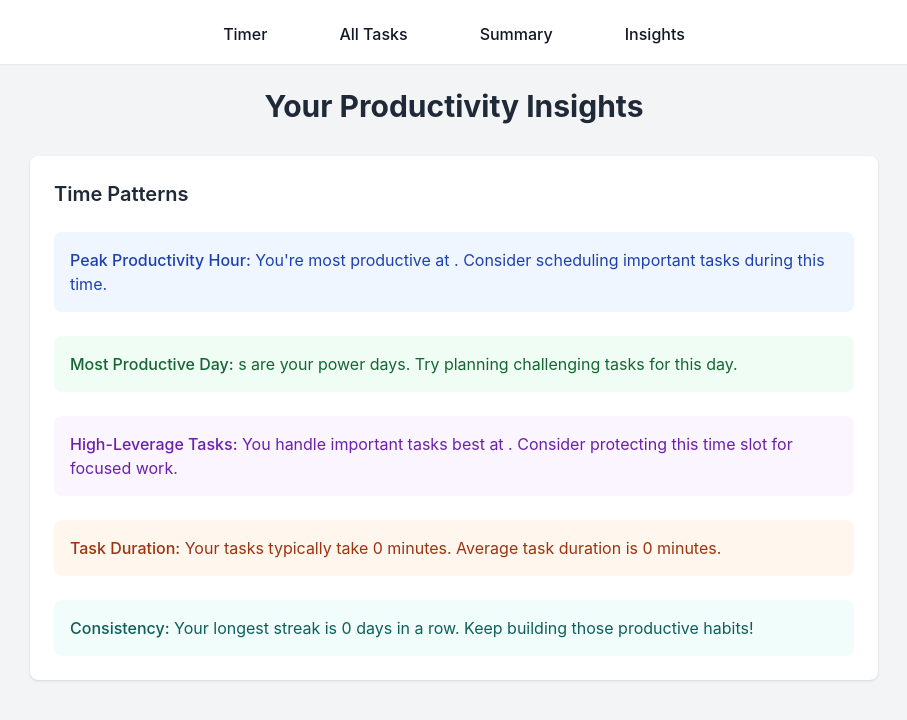
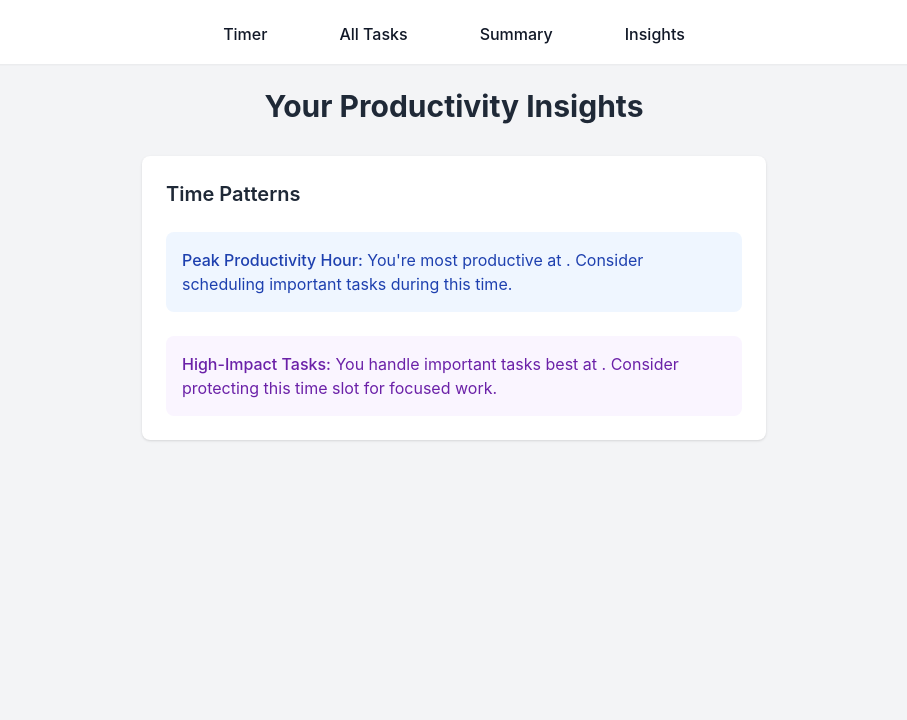
Before and after one commit to evelynso2024/TimeWell, a React (Create React App) app: page /insights in a window 1280 px wide. Shown: the top 720 px of the page, without its empty margins (186-1093 px from the left). Built offline with nearby package versions, Linux system fonts and the light colour scheme; the HTML template or start-up script is replaced by a standard one.

Commit message:
Update Insights.js

```diff
--- a/src/components/Insights.js
+++ b/src/components/Insights.js
@@ -3,11 +3,7 @@ import React, { useState, useEffect } from 'react';
 function Summary() {
   const [insights, setInsights] = useState({
     mostProductiveHour: '',
-    mostProductiveDay: '',
-    averageDuration: 0,
-    highLeverageTime: '',
-    longestStreak: 0,
-    commonTaskLength: 0
+    highLeverageTime: ''
   });
 
   useEffect(() => {
@@ -25,13 +21,6 @@ function Summary() {
       hourCounts[hour] = (hourCounts[hour] || 0) + 1;
     });
 
-    // Analyze days
-    const dayCounts = {};
-    allTasks.forEach(task => {
-      const day = new Date(task.timestamp).toLocaleDateString('en-US', { weekday: 'long' });
-      dayCounts[day] = (dayCounts[day] || 0) + 1;
-    });
-
     // Analyze high leverage tasks
     const highLeverageTasks = allTasks.filter(task => task.leverage === 'High');
     const highLeverageHours = {};
@@ -44,16 +33,9 @@ function Summary() {
       mostProductiveHour: formatHour(parseInt(Object.keys(hourCounts).reduce((a, b) =>
         hourCounts[a] > hourCounts[b] ? a : b
       ))),
-      mostProductiveDay: Object.keys(dayCounts).reduce((a, b) =>
-        dayCounts[a] > dayCounts[b] ? a : b
-      ),
-      averageDuration: Math.round(allTasks.reduce((acc, task) =>
-        acc + task.duration, 0) / allTasks.length / 60),
       highLeverageTime: highLeverageTasks.length > 0 ? formatHour(parseInt(Object.keys(highLeverageHours).reduce((a, b) =>
         highLeverageHours[a] > highLeverageHours[b] ? a : b
-      ))) : 'Not enough data',
-      longestStreak: calculateLongestStreak(allTasks),
-      commonTaskLength: findMostCommonDuration(allTasks)
+      ))) : 'Not enough data'
     });
   };
 
@@ -63,40 +45,8 @@ function Summary() {
     return `${hour12}${ampm}`;
   };
 
-  const calculateLongestStreak = (tasks) => {
-    // Calculate days in a row with completed tasks
-    const dates = [...new Set(tasks.map(task =>
-      new Date(task.timestamp).toLocaleDateString()
-    ))].sort();
-
-    let currentStreak = 1;
-    let maxStreak = 1;
-
-    for (let i = 1; i < dates.length; i++) {
-      const diff = (new Date(dates[i]) - new Date(dates[i-1])) / (1000 * 60 * 60 * 24);
-      if (diff === 1) {
-        currentStreak++;
-        maxStreak = Math.max(maxStreak, currentStreak);
-      } else {
-        currentStreak = 1;
-      }
-    }
-    return maxStreak;
-  };
-
-  const findMostCommonDuration = (tasks) => {
-    const durations = tasks.map(task => Math.round(task.duration / 60));
-    const counts = {};
-    durations.forEach(duration => {
-      counts[duration] = (counts[duration] || 0) + 1;
-    });
-    return parseInt(Object.keys(counts).reduce((a, b) =>
-      counts[a] > counts[b] ? a : b
-    ));
-  };
-
   return (
-    <div className="max-w-4xl mx-auto p-6">
+    <div className="max-w-2xl mx-auto p-6">
       <div className="text-center mb-8">
         <h1 className="text-3xl font-bold text-gray-800">Your Productivity Insights</h1>
       </div>
@@ -111,31 +61,10 @@ function Summary() {
             </p>
           </div>
 
-          <div className="bg-green-50 p-4 rounded-lg">
-            <p className="text-green-800">
-              <span className="font-medium">Most Productive Day:</span> {insights.mostProductiveDay}s are your power days.
-              Try planning challenging tasks for this day.
-            </p>
-          </div>
-
           <div className="bg-purple-50 p-4 rounded-lg">
             <p className="text-purple-800">
-              <span className="font-medium">High-Leverage Tasks:</span> You handle important tasks best at {insights.highLeverageTime}.
+              <span className="font-medium">High-Impact Tasks:</span> You handle important tasks best at {insights.highLeverageTime}.
               Consider protecting this time slot for focused work.
-            </p>
-          </div>
-
-          <div className="bg-orange-50 p-4 rounded-lg">
-            <p className="text-orange-800">
-              <span className="font-medium">Task Duration:</span> Your tasks typically take {insights.commonTaskLength} minutes.
-              Average task duration is {insights.averageDuration} minutes.
-            </p>
-          </div>
-
-          <div className="bg-teal-50 p-4 rounded-lg">
-            <p className="text-teal-800">
-              <span className="font-medium">Consistency:</span> Your longest streak is {insights.longestStreak} days in a row.
-              Keep building those productive habits!
             </p>
           </div>
         </div>
```
